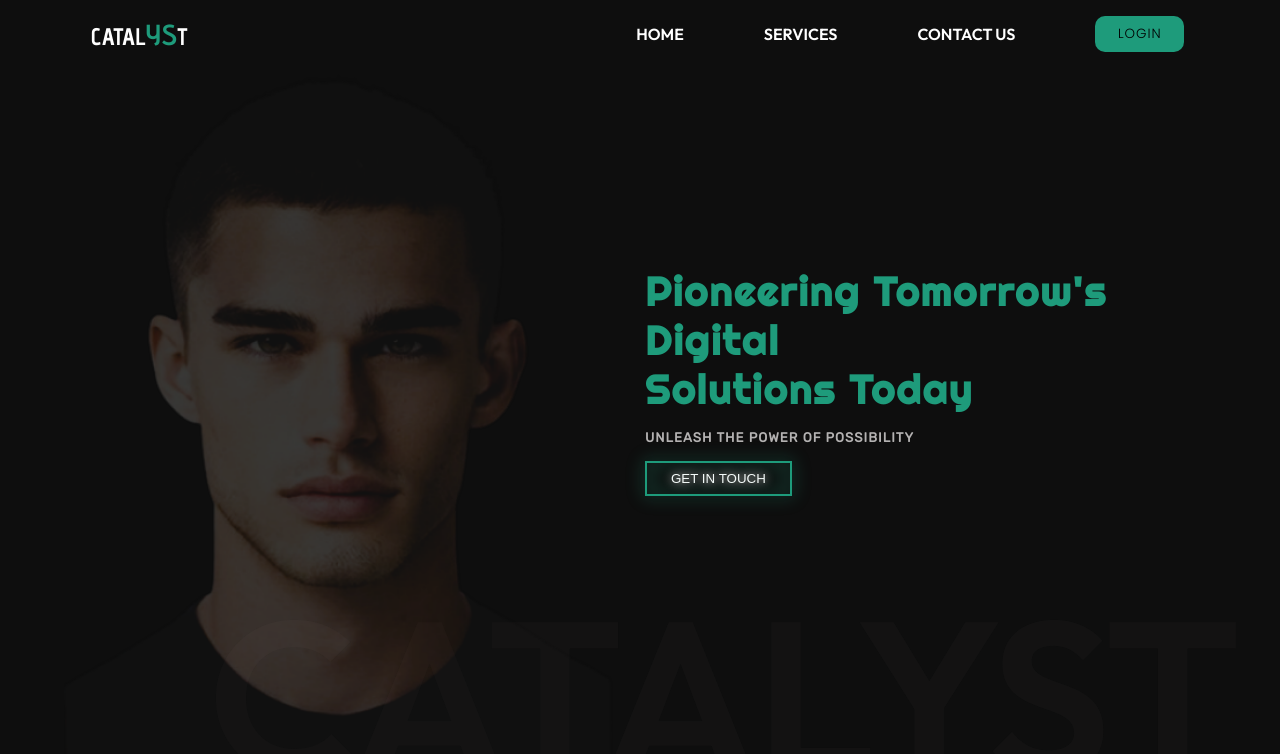
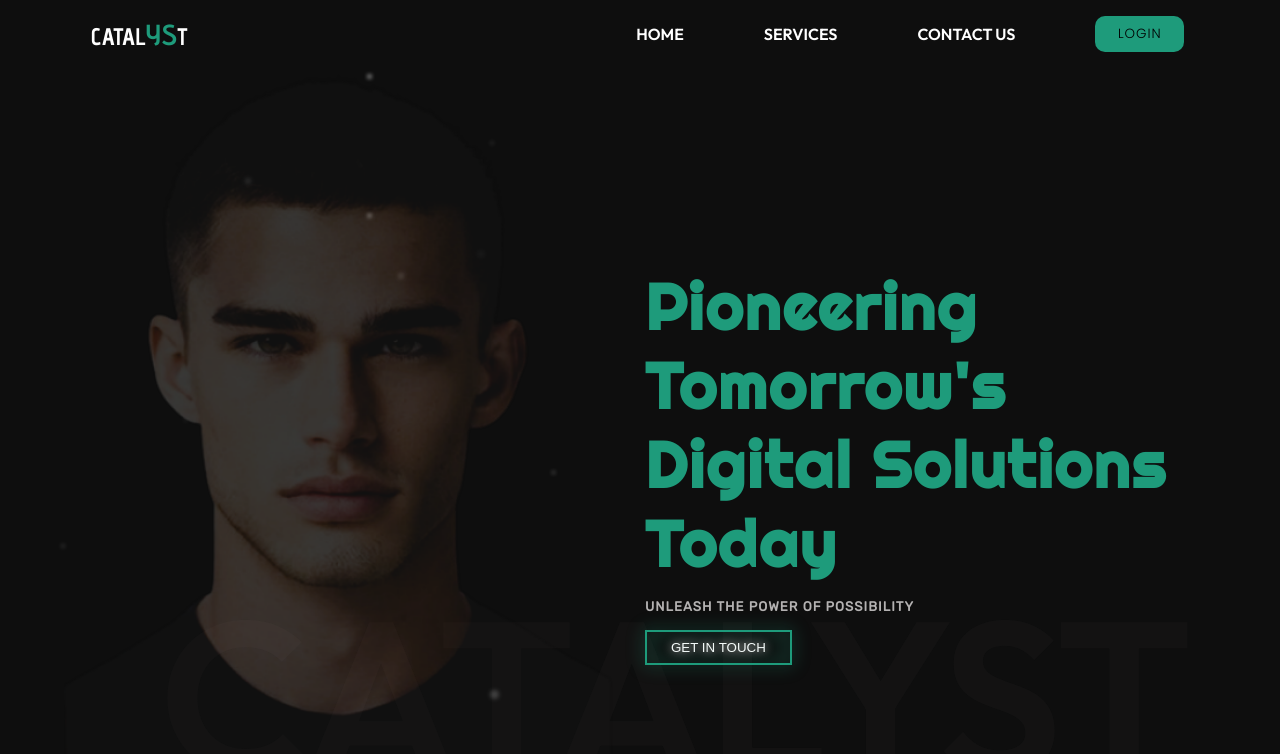
Before and after one commit to iamvysh/CATALYSTorg, a React (Vite) app: page / in a window 1280 px wide. Shown: the top 754 px of the page. Built offline with nearby package versions, Linux system fonts and the light colour scheme.

Commit message:
stars added

```diff
--- a/src/components/Home/Home.jsx
+++ b/src/components/Home/Home.jsx
@@ -5,7 +5,7 @@ const Home = () => {
 
   const sliderVariants = {
     initial :{
-      x:0
+      x:'-10%',
     },
     animate:{
       x : '-80%',
@@ -14,7 +14,7 @@ const Home = () => {
       transition : {
         duration : 15,
         repeat : Infinity,
-        repeatType:'mirror',
+        // repeatType:'mirror',
       }
     }
   }
@@ -24,11 +24,21 @@ const Home = () => {
       <div className='wrapper'>
       <div className='image-container'>
       <img src="/heroPortrait.png" alt="" />
-      {/* <div className="overlay"> */}
-      {/* </div> */}
+      <div className="overlay">
+        <motion.div className="star1" initial={{opacity:1}} animate={{opacity:0}} transition={{delay:2, duration:2, repeat:Infinity}}></motion.div>
+        <motion.div className="star2" initial={{opacity:1}} animate={{opacity:0}} transition={{delay:5, duration:3, repeat:Infinity}}></motion.div>
+        <motion.div className="star3" initial={{opacity:1}} animate={{opacity:0}} transition={{duration:2, repeat:Infinity}}></motion.div>
+        <motion.div className="star4" initial={{opacity:1}} animate={{opacity:0}} transition={{delay:2, duration:5, repeat:Infinity}}></motion.div>
+        <motion.div className="star5" initial={{opacity:1}} animate={{opacity:0}} transition={{duration:3, repeat:Infinity}}></motion.div>
+        <motion.div className="star6" initial={{opacity:1}} animate={{opacity:0}} transition={{delay:3, duration:5, repeat:Infinity}}></motion.div>
+        <motion.div className="star7" initial={{opacity:1}} animate={{opacity:0}} transition={{delay:3, duration:4, repeat:Infinity}}></motion.div>
+        <motion.div className="star8" initial={{opacity:1}} animate={{opacity:0}} transition={{delay:2, duration:5, repeat:Infinity}}></motion.div>
+        <motion.div className="star9" initial={{opacity:1}} animate={{opacity:0}} transition={{duration:2, repeat:Infinity}}></motion.div>
+        <motion.div className="star10" initial={{opacity:1}} animate={{opacity:0}} transition={{delay:8,duration:6, repeat:Infinity}}></motion.div>
+      </div>
       </div>
       <div className='homeTexts'>
-      <h1>Pioneering Tomorrow's Digital <br/> Solutions  Today</h1>
+      <h1>Pioneering Tomorrow's <br/> Digital Solutions  Today</h1>
       <h5>UNLEASH THE POWER OF POSSIBILITY</h5>
       <button>GET IN TOUCH</button>
       <motion.div variants={sliderVariants} initial='initial' animate='animate' className='runningText'>CATALYST</motion.div>
--- a/src/components/Home/home.scss
+++ b/src/components/Home/home.scss
@@ -19,6 +19,7 @@
     font-size: 2.5rem;
     position: relative;
     top: 25%;
+    font-size: 8vh;
     // padding: 2rem;
   }
   h5 {
@@ -42,7 +43,7 @@
     background-color: transparent;
     color: var(--secondary-color);
   }
-  button:hover{
+  button:hover {
     cursor: pointer;
   }
   button::before {
@@ -52,12 +53,12 @@
     left: -2px;
     right: -2px;
     bottom: -2px;
-    border: 5px solid #1E9B7B;
+    border: 5px solid #1e9b7b;
     opacity: 0.5;
     filter: blur(9px);
   }
-  button::after{
-    content: 'GET IN TOUCH';
+  button::after {
+    content: "GET IN TOUCH";
     position: absolute;
     left: -1px;
     right: -1px;
@@ -65,18 +66,120 @@
   }
 }
 
+.image-container {
+  position: relative;
+
   img {
     margin-left: 4rem;
     height: 100%;
-  z-index: 1;
   }
 
-  .image-container{
-    // background-color: red;
-    // z-index: 2;
+  .overlay {
+    height: 100%;
+    width: 100%;
+    position: absolute;
+    top: 0;
+
+    .star1{
+      width: 6px;
+      height: 6px;
+      background-color: white;
+      filter: blur(2px);
+      position: absolute;
+      top: 15%;
+      left: 40%;
     }
-  .runningText{
-    color: #1E9B7B;
+    .star2{
+      width: 3px;
+      height: 3px;
+      background-color: white;
+      filter: blur(2px);
+      position: absolute;
+      top: 20%;
+      left: 60%;
+    }
+    .star3{
+      width: 4px;
+      height: 4px;
+      background-color: white;
+      filter: blur(2px);
+      position: absolute;
+      top: 10%;
+      left: 80%;
+    }
+    .star4{
+      width: 6px;
+      height: 6px;
+      background-color: white;
+      filter: blur(2px);
+      position: absolute;
+      top: 28%;
+      left: 65%;
+    }
+    .star5{
+      width: 6px;
+      height: 6px;
+      background-color: white;
+      filter: blur(2px);
+      position: absolute;
+      top: 25%;
+      left: 78%;
+    }
+    .star6{
+      width: 3px;
+      height: 3px;
+      background-color: white;
+      filter: blur(2px);
+      position: absolute;
+      top: 55%;
+      left: 90%;
+
+    }
+    .star7{
+      width: 9px;
+      height: 9px;
+      background-color: white;
+      filter: blur(2px);
+      border-radius: 50%;
+      position: absolute;
+      top: 85%;
+      left: 80%;
+    }
+    .star8{
+      width: 4px;
+      height: 4px;
+      background-color: white;
+      filter: blur(2px);
+      position: absolute;
+      top: 65%;
+      left: 10%;
+    }
+    .star9{
+      width: 3px;
+      height: 3px;
+      background-color: white;
+      filter: blur(2px);
+      position: absolute;
+      top: 48%;
+      left: 30%;
+    }
+    .star10{
+      width: 3px;
+      height: 3px;
+      background-color: white;
+      filter: blur(2px);
+      position: absolute;
+      top: 1%;
+      left: 60%;
+    }
+    .star10:hover{
+      margin: 10px;
+    }
+
+  }
+}
+.runningText {
+  color: #1e9b7b;
   position: absolute;
   bottom: -30px;
   font-size: 27vh;
```
Lines whose indentation alone changed are shown as unchanged.
